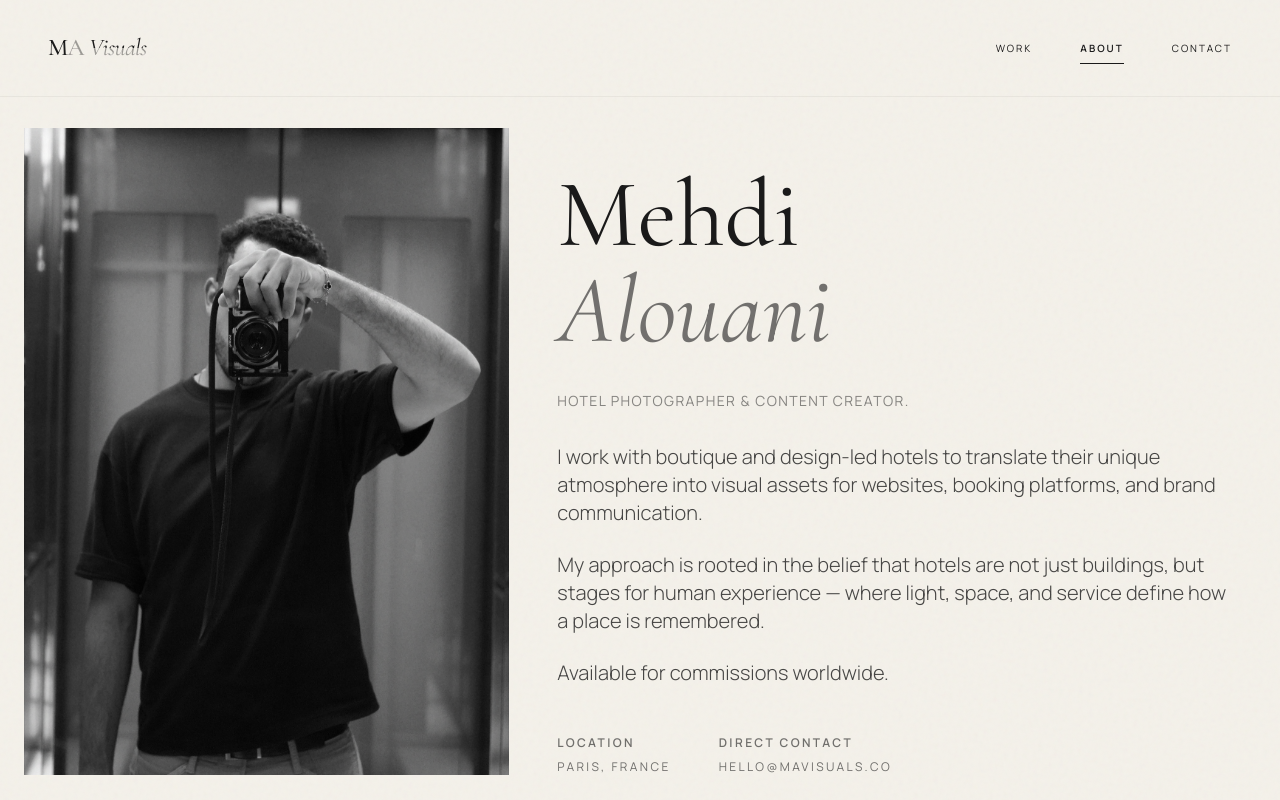
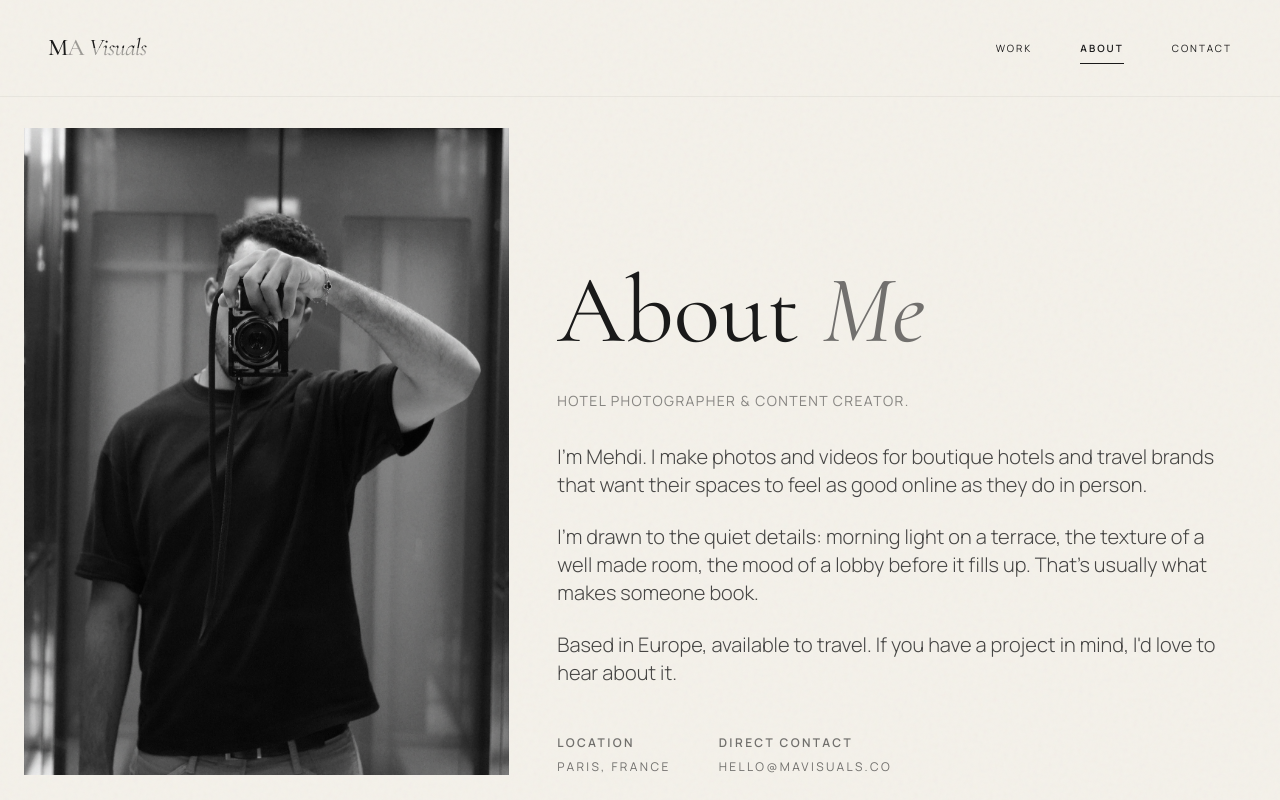
Before and after one commit to Mehdialnn/mehdi-alouani---hotel-content-creator, a React (Vite) app: page /about in a window 1280 px wide. Shown: the top 800 px of the page. Built offline with nearby package versions, Linux system fonts and the light colour scheme.

Commit message:
about me

```diff
--- a/pages/About.tsx
+++ b/pages/About.tsx
@@ -16,20 +16,20 @@ const About: React.FC = () => {
           <div className="md:col-span-7 flex flex-col justify-end">
             <Reveal delay={0.2}>
               <h1 className="text-5xl md:text-8xl font-serif mb-8 text-charcoal leading-[0.9]">
-                Mehdi <br/><span className="italic text-charcoal/60">Alouani</span>
+                About <span className="italic text-charcoal/60">Me</span>
               </h1>
               <p className="text-sm uppercase tracking-widest text-charcoal/50 mb-8">
                 Hotel photographer & content creator.
               </p>
               <div className="space-y-6 text-lg md:text-xl font-light text-charcoal/80 max-w-2xl leading-relaxed">
                 <p>
-                  I work with boutique and design-led hotels to translate their unique atmosphere into visual assets for websites, booking platforms, and brand communication.
+                  I'm Mehdi. I make photos and videos for boutique hotels and travel brands that want their spaces to feel as good online as they do in person.
                 </p>
                 <p>
-                  My approach is rooted in the belief that hotels are not just buildings, but stages for human experience — where light, space, and service define how a place is remembered.
+                  I'm drawn to the quiet details: morning light on a terrace, the texture of a well made room, the mood of a lobby before it fills up. That's usually what makes someone book.
                 </p>
                 <p>
-                  Available for commissions worldwide.
+                  Based in Europe, available to travel. If you have a project in mind, I'd love to hear about it.
                 </p>
               </div>
               <div className="mt-12 flex gap-12 text-xs uppercase tracking-[0.2em] opacity-60">
```
